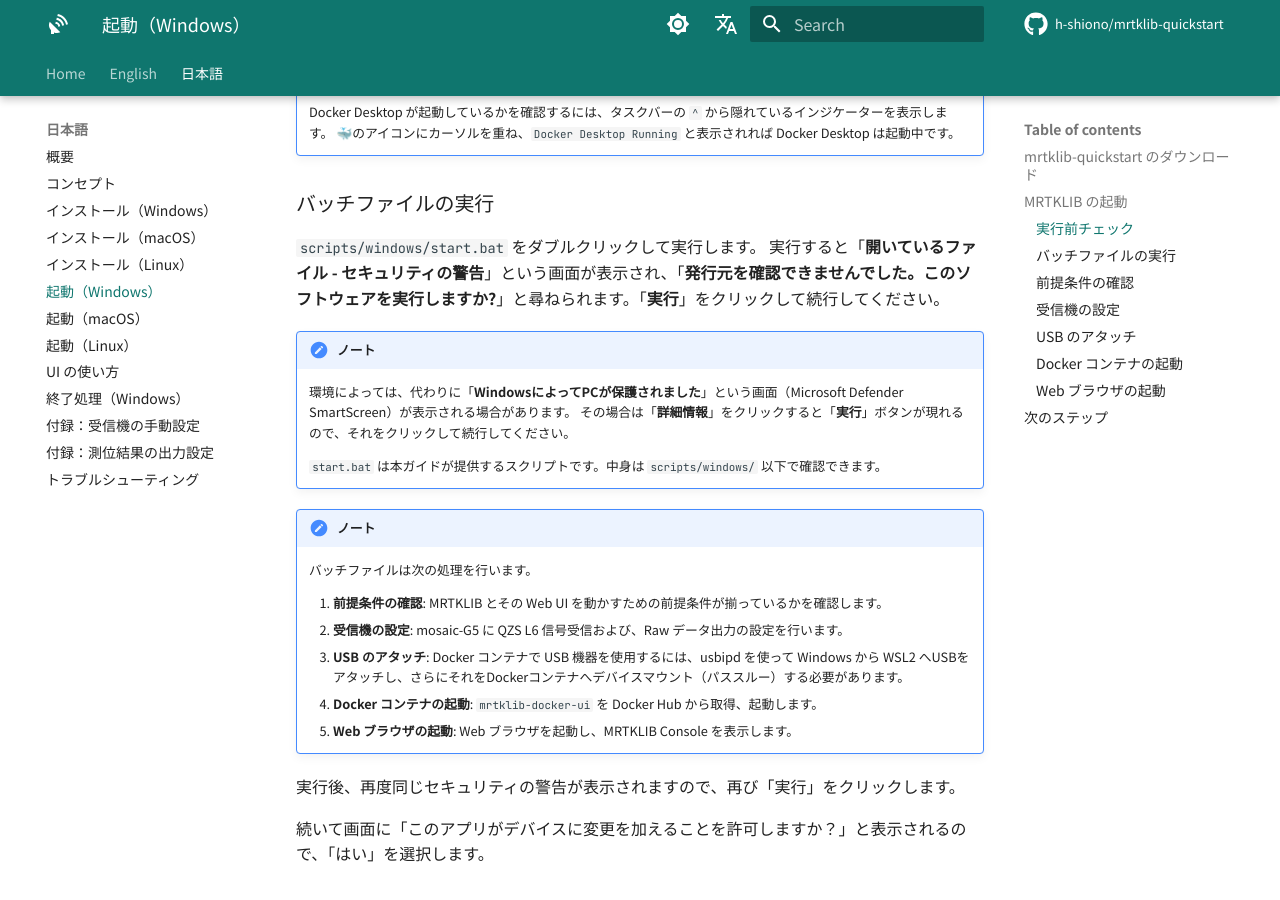
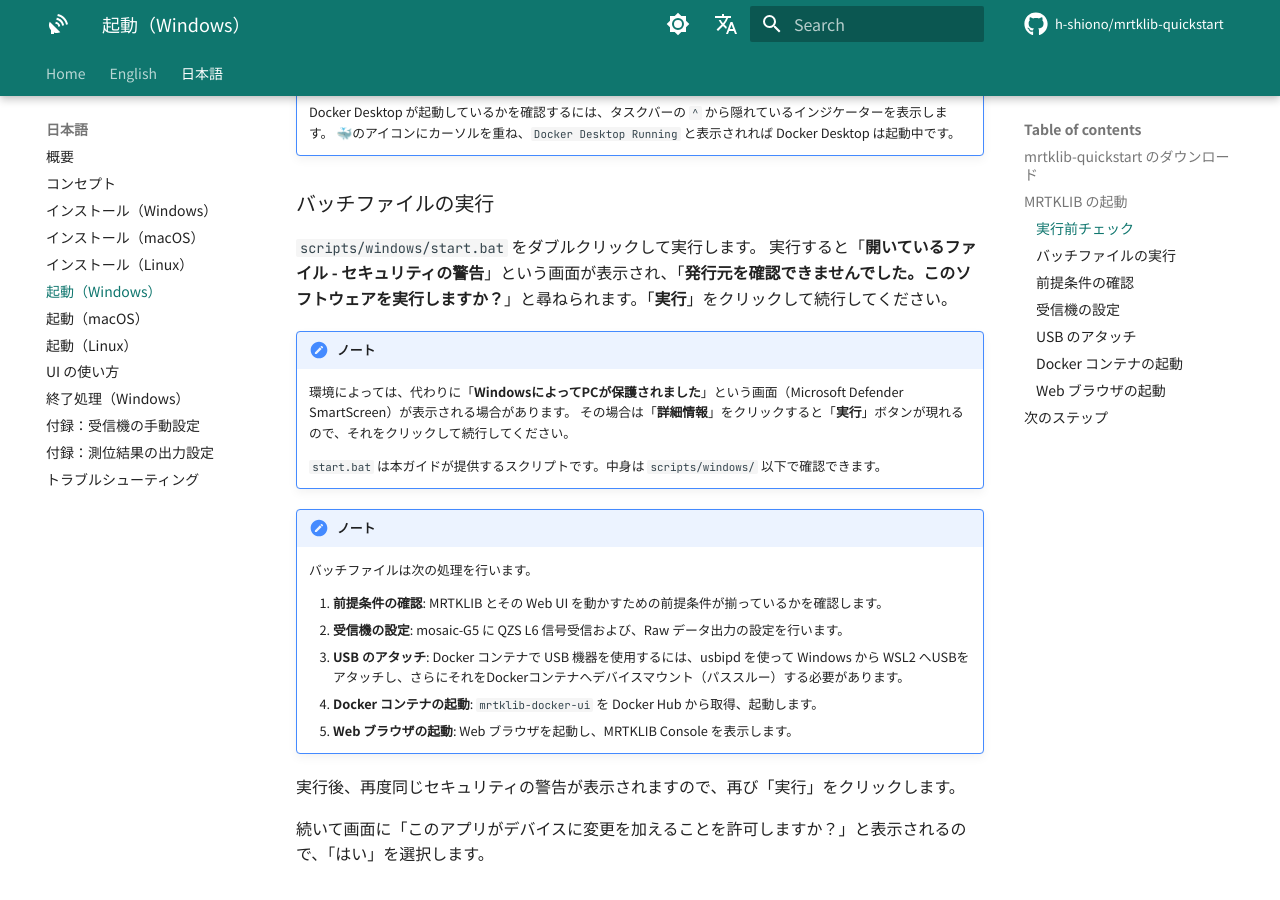
Before and after one commit to h-shiono/mrtklib-quickstart, an MkDocs documentation site: the page built from docs/ja/30-run-windows.md, in a window 1280 px wide and 900 px high, scrolled down 1142 px. Built offline with MkDocs 1.6.1 and Material for MkDocs 9.7.7, drawn with Linux system fonts in a browser that asks for light colours; comment, search, counter and statistics services are not loaded.

Commit message:
Fix typo in batch file execution instructions
Co-authored-by: Copilot Autofix powered by AI <175728472+Copilot@users.noreply.github.com>

```diff
--- a/docs/ja/30-run-windows.md
+++ b/docs/ja/30-run-windows.md
@@ -35,7 +35,7 @@
 ### バッチファイルの実行 {#sec-win-mrtklib-run-batch}
 
 `scripts/windows/start.bat` をダブルクリックして実行します。
-実行すると「**開いているファイル - セキュリティの警告**」という画面が表示され、「**発行元を確認できませんでした。このソフトウェアを実行しますか?**」と尋ねられます。「**実行**」をクリックして続行してください。
+実行すると「**開いているファイル - セキュリティの警告**」という画面が表示され、「**発行元を確認できませんでした。このソフトウェアを実行しますか？**」と尋ねられます。「**実行**」をクリックして続行してください。
 
 !!! note "ノート"
 
```
